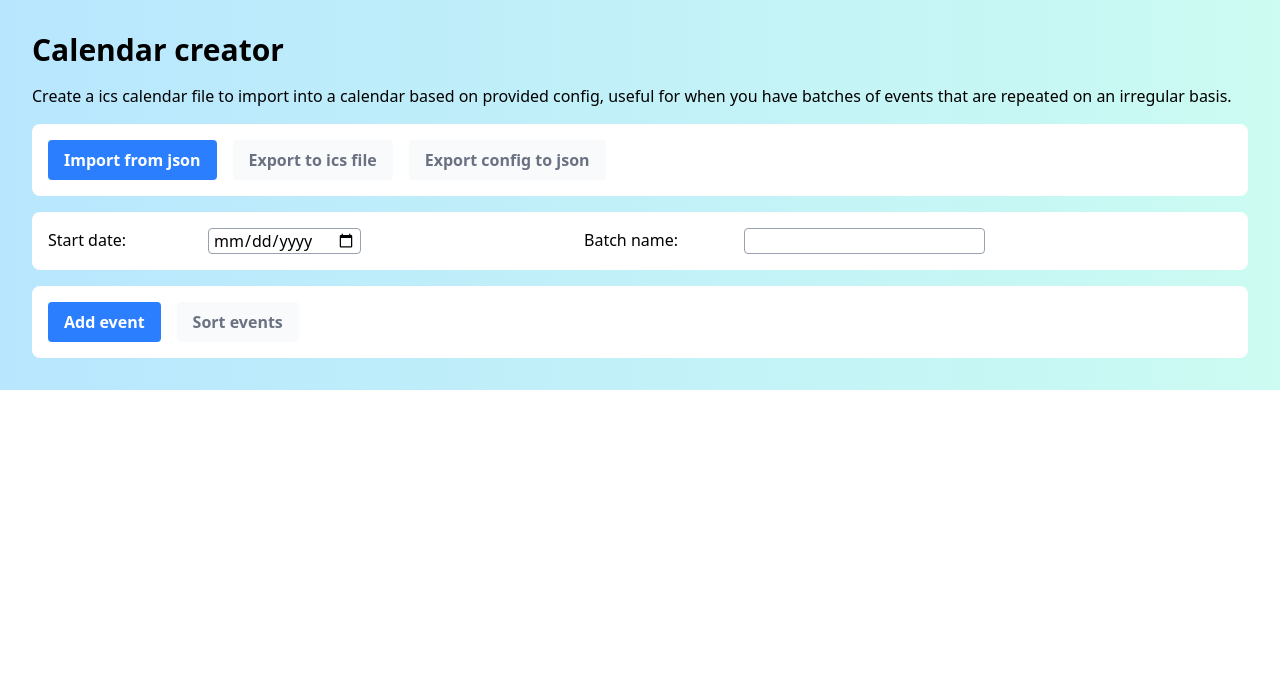
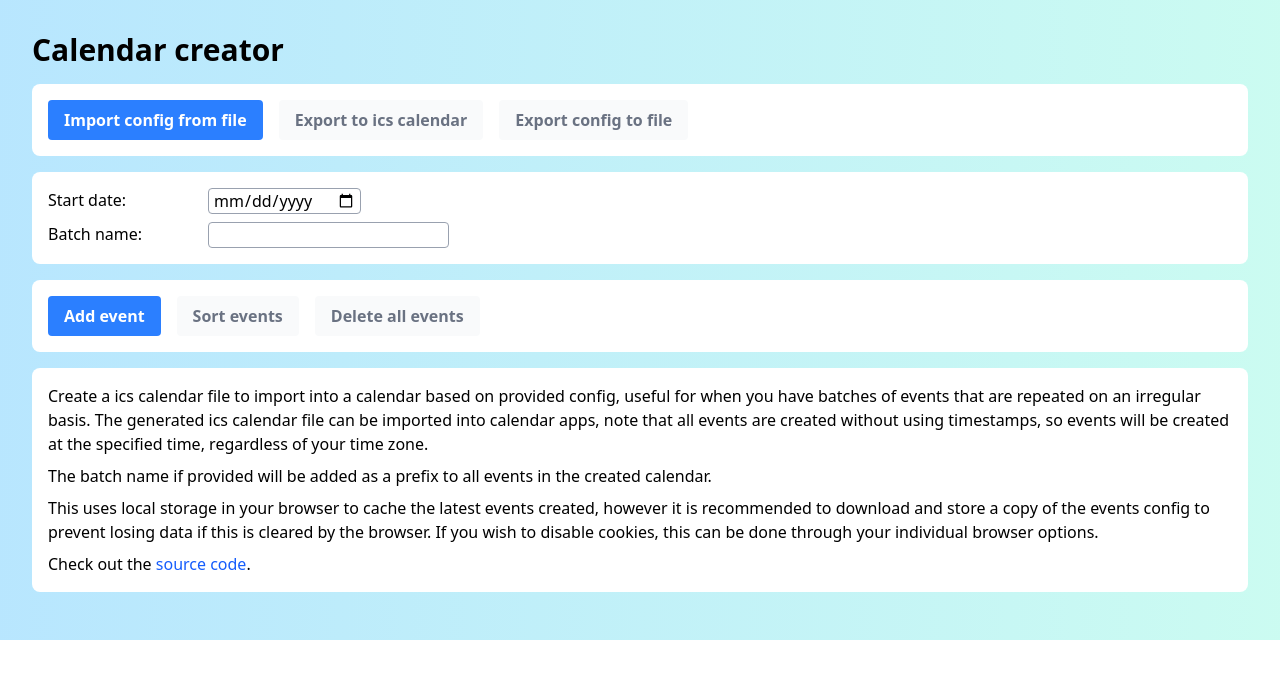
Before and after one commit to RobertMarch/CalendarCreatorApp, a React (Vite) app: page / in a window 1280 px wide. Shown: the top 678 px of the page. Built offline with nearby package versions, Linux system fonts and the light colour scheme.

Commit message:
Updates to styling, add delete all button, update readme, add footer

```diff
--- a/src/App.tsx
+++ b/src/App.tsx
@@ -14,13 +14,8 @@ function App() {
 
   return (
     <>
-      <div className="flex flex-col justify-around h-full space-y-4 p-8 bg-linear-to-r from-sky-200 to-teal-100">
+      <div className="flex flex-col h-full space-y-4 p-8 bg-linear-to-r from-sky-200 to-teal-100">
         <h1 className="text-3xl font-bold">Calendar creator</h1>
-        <p>
-          Create a ics calendar file to import into a calendar based on provided
-          config, useful for when you have batches of events that are repeated
-          on an irregular basis.
-        </p>
         <Card>
           <FileButtons
             batchConfig={batchConfig}
@@ -41,6 +36,10 @@ function App() {
             batchConfig={batchConfig}
           ></EventsEditor>
         </Card>
+        <Card>
+          <Footer></Footer>
+        </Card>
+        <div className="flex-1"></div>
       </div>
     </>
   );
@@ -50,4 +49,40 @@ function Card({ children }: PropsWithChildren) {
   return <div className="p-4 bg-white rounded-lg">{children}</div>;
 }
 
+function Footer() {
+  return (
+    <div className="flex flex-col space-between space-y-2">
+      <p>
+        Create a ics calendar file to import into a calendar based on provided
+        config, useful for when you have batches of events that are repeated on
+        an irregular basis. The generated ics calendar file can be imported into
+        calendar apps, note that all events are created without using
+        timestamps, so events will be created at the specified time, regardless
+        of your time zone.
+      </p>
+      <p>
+        The batch name if provided will be added as a prefix to all events in
+        the created calendar.
+      </p>
+      <p>
+        This uses local storage in your browser to cache the latest events
+        created, however it is recommended to download and store a copy of the
+        events config to prevent losing data if this is cleared by the browser.
+        If you wish to disable cookies, this can be done through your individual
+        browser options.
+      </p>
+      <p>
+        Check out the{" "}
+        <a
+          href="https://github.com/RobertMarch/CalendarCreatorApp"
+          className="text-blue-600"
+        >
+          source code
+        </a>
+        .
+      </p>
+    </div>
+  );
+}
+
 export default App;
--- a/src/BatchConfigInput.tsx
+++ b/src/BatchConfigInput.tsx
@@ -20,7 +20,7 @@ export function BatchConfigInput({
   }
 
   return (
-    <div className="flex flex-row space-between space-x-6">
+    <div className="flex flex-col space-between space-y-2">
       <StyledInput
         label="Start date"
         value={formatDateForInput(batchConfig.startDate)}
--- a/src/EventsEditor.tsx
+++ b/src/EventsEditor.tsx
@@ -1,6 +1,8 @@
+import { useState } from "react";
 import { BatchConfig } from "./calendar-batch-config";
 import { CalendarEvent, newCalendarEvent } from "./calendar-event";
 import {
+  formatDateForDisplay,
   formatTimeAsDuration,
   formatTimestampAsDays,
   formatTimestampAsTime,
@@ -19,6 +21,8 @@ export function EventsEditor({
   setEvents,
   batchConfig,
 }: EventsEditorProps) {
+  const [confirmDeleteAll, setConfirmDeleteAll] = useState<boolean>(false);
+
   function handleAddEvent(): void {
     const nextEvents: CalendarEvent[] = events.slice();
     nextEvents.push(newCalendarEvent());
@@ -30,6 +34,15 @@ export function EventsEditor({
       .slice()
       .sort((a, b) => a.startOffset - b.startOffset);
     setEvents(nextEvents);
+  }
+
+  function deleteAllEvents(): void {
+    if (confirmDeleteAll) {
+      setEvents([]);
+    } else {
+      setTimeout(() => setConfirmDeleteAll(false), 4000);
+    }
+    setConfirmDeleteAll(!confirmDeleteAll);
   }
 
   function updateEvent(nextEvent: CalendarEvent): void {
@@ -72,6 +85,14 @@ export function EventsEditor({
         displayText="Sort events"
         onClick={sortEvents}
         disabled={!events.length}
+      ></StyledButton>
+      <StyledButton
+        displayText={
+          confirmDeleteAll ? "Confirm delete all events" : "Delete all events"
+        }
+        onClick={deleteAllEvents}
+        disabled={!events.length}
+        colour="red"
       ></StyledButton>
 
       {eventInputs}
@@ -121,11 +142,12 @@ function EventInput({
     const startDateInBatch = new Date(
       batchConfig.startDate!.getTime() + calendarEvent.startOffset
     );
-    startDateDisplayString = calendarEvent.isWholeDayEvent
-      ? startDateInBatch.toDateString()
-      : startDateInBatch.toUTCString();
+
+    startDateDisplayString =
+      "In this batch, the event will start at: " +
+      formatDateForDisplay(startDateInBatch, calendarEvent.isWholeDayEvent);
   } else {
-    startDateDisplayString = "Please set a batch start date to see start time";
+    startDateDisplayString = "Please set a batch start date to see start time.";
   }
 
   return (
@@ -140,14 +162,16 @@ function EventInput({
         value={calendarEvent.description}
         setValue={(val) => setValue(val, "description")}
       ></StyledInput>
-      <label>
+      <label className="w-128 flex flex-row justify-between">
         Whole day event:
+        <div className="w-90">
           <input
             type="checkbox"
             checked={calendarEvent.isWholeDayEvent}
             onChange={(e) => setWholeDayEvent(e.target.checked)}
             className="ml-2"
           ></input>
+        </div>
       </label>
       <StartTimeInput
         calendarEvent={calendarEvent}
@@ -158,10 +182,7 @@ function EventInput({
         setDuration={(duration) => setValue(duration, "duration")}
       ></DurationInput>
 
-      <p>
-        Based on the batch start date, this event will start at:{" "}
-        {startDateDisplayString}
-      </p>
+      <p>{startDateDisplayString}</p>
       <div>
         <StyledButton
           displayText="Delete event"
--- a/src/FileButtons.tsx
+++ b/src/FileButtons.tsx
@@ -37,16 +37,16 @@ export function FileButtons({ batchConfig, events, setEvents }: ButtonsProps) {
         ref={fileInputRef}
       ></input>
       <StyledButton
-        displayText="Import from json"
+        displayText="Import config from file"
         onClick={() => fileInputRef.current!.click()}
       ></StyledButton>
       <StyledButton
-        displayText="Export to ics file"
+        displayText="Export to ics calendar"
         onClick={() => downloadCalendarAsIcs(batchConfig, events)}
         disabled={!events?.length || !batchConfig?.startDate}
       ></StyledButton>
       <StyledButton
-        displayText="Export config to json"
+        displayText="Export config to file"
         onClick={() => downloadEventsAsJson(events)}
         disabled={!events?.length}
       ></StyledButton>
--- a/src/StyledComponents.tsx
+++ b/src/StyledComponents.tsx
@@ -2,16 +2,26 @@ type StyledButtonProps = {
   displayText: string;
   onClick: () => void;
   disabled?: boolean;
+  colour?: "blue" | "red";
 };
 
 export function StyledButton({
   displayText,
   onClick,
   disabled = false,
+  colour = "blue",
 }: StyledButtonProps) {
+  const colours = {
+    blue: `bg-blue-500 hover:bg-blue-700`,
+    red: `bg-red-500 hover:bg-red-700`,
+  };
+
   return (
     <button
-      className="bg-blue-500 hover:bg-blue-700 text-white font-bold py-2 px-4 mr-4 rounded disabled:bg-gray-50 disabled:border-gray-200 disabled:text-gray-500 cursor-pointer disabled:cursor-auto"
+      className={
+        colours[colour] +
+        " text-white font-bold py-2 px-4 mr-4 rounded disabled:bg-gray-50 disabled:border-gray-200 disabled:text-gray-500 cursor-pointer disabled:cursor-auto"
+      }
       disabled={disabled}
       onClick={onClick}
     >
--- a/src/date-utils.ts
+++ b/src/date-utils.ts
@@ -13,7 +13,13 @@ export function formatDateForIcs(date: Date, isDateOnly: boolean): string {
 }
 
 export function formatDateForInput(date?: Date): string | null {
-  return !!date ? date.toISOString().split("T")[0] : "";
+  return !!date ? format(date, "yyyy-MM-dd", { in: utc }) : "";
+}
+
+export function formatDateForDisplay(date: Date, isDateOnly: boolean): string {
+  return isDateOnly
+    ? format(date, "EEE dd MMM yyyy", { in: utc })
+    : format(date, "EEE dd MMM yyyy HH:mm", { in: utc });
 }
 
 export function formatTimestampAsDays(timestamp: number): number {
```
Also changed, not shown: 1 other file (tests, documents, lock files or other folders). Lines whose indentation alone changed are shown as unchanged.
